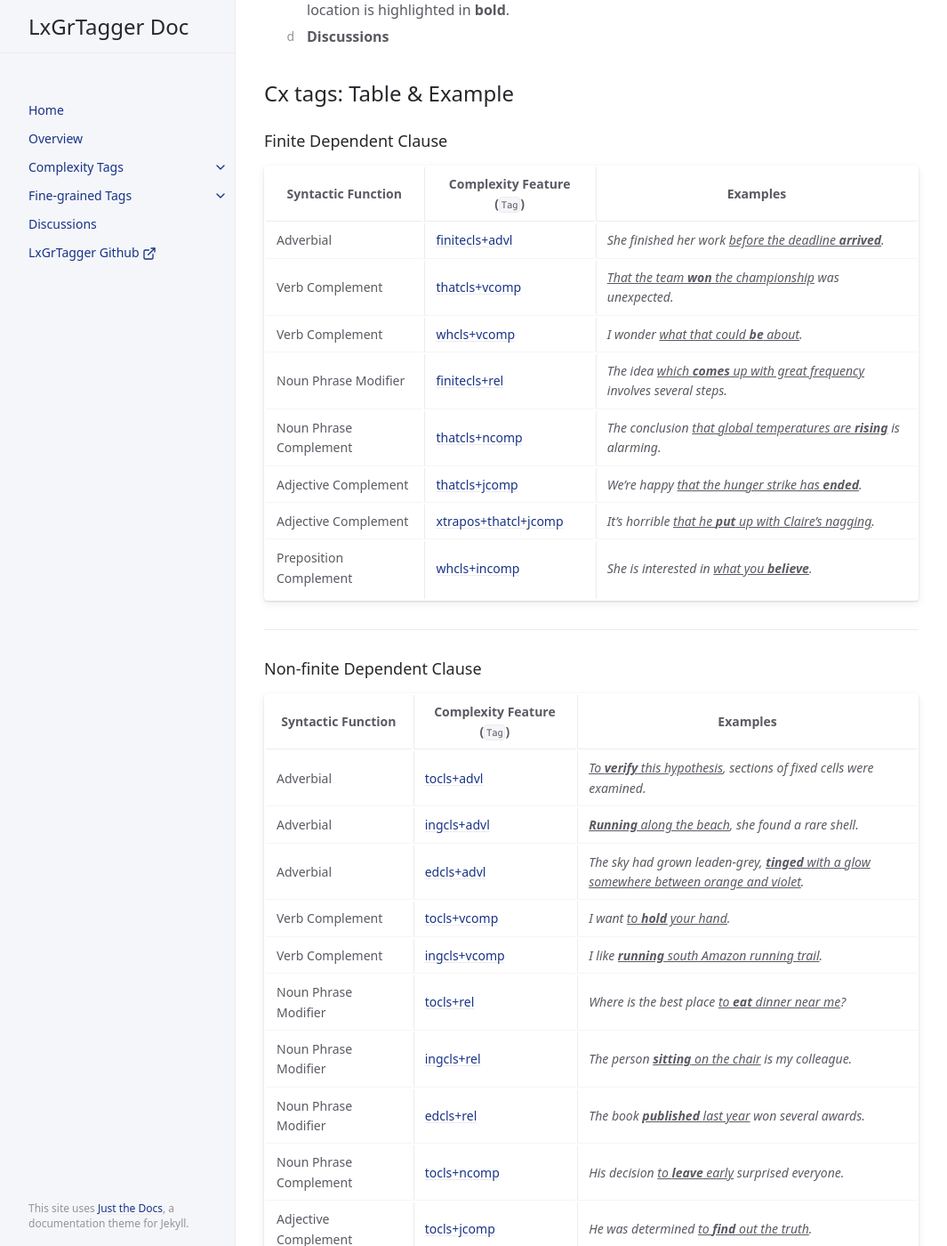
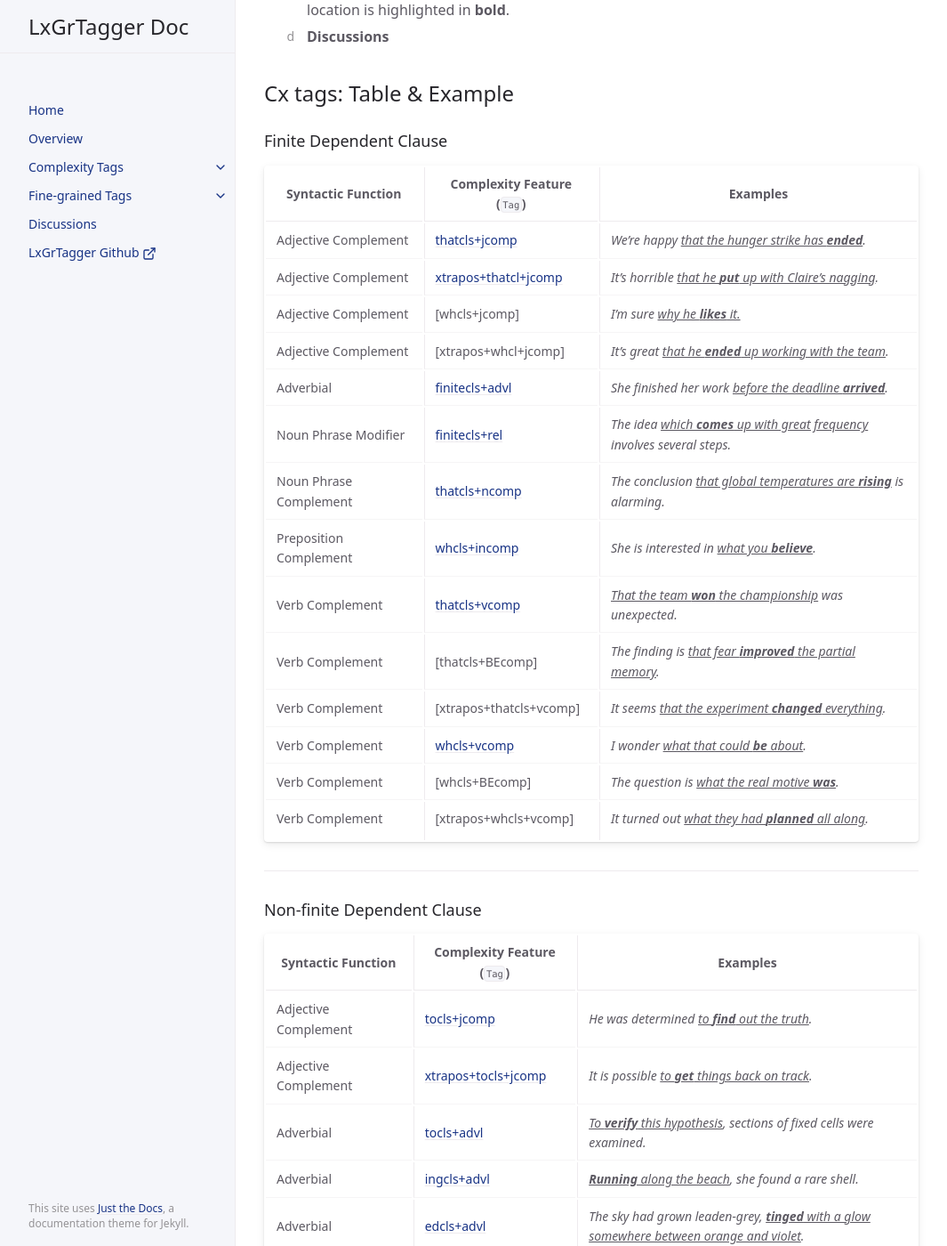
Before and after one commit to LCR-ADS-Lab/LxGrTagger-Documentation, a Jekyll site: the page built from docs/cx tags/index.md, in a window 1280 px wide and 1400 px high, scrolled down 461 px. Shown: the whole window at 89% size, without its empty margins (107-1172 px from the left). Built offline with Jekyll 4.4.1, drawn with Linux system fonts in a browser that asks for light colours; cached includes are drawn as plain includes; some of the changed text lies outside the part shown.

Commit message:
updated some tags

```diff
--- a/docs/cx tags/index.md
+++ b/docs/cx tags/index.md
@@ -26,14 +26,21 @@ The tagging scheme is organized into hierarchical structures:
 
 | Syntactic Function     | Complexity Feature (`Tag`) | Examples                                                        |
 |------------------------|----------------------------|-----------------------------------------------------------------|
+| Adjective Complement   | [thatcls+jcomp](./1_Finite%20Clause/5_Syntactic%20function5/#adjective--that-complement-clause)           | *We’re happy <ins>that the hunger strike has **ended**</ins>.*  |
+| Adjective Complement   | [xtrapos+thatcl+jcomp](./1_Finite%20Clause/5_Syntactic%20function5/#extraposed-adjective--that-complement-clause)   | *It's horrible <ins>that he **put** up with Claire’s nagging</ins>.* |
+| Adjective Complement   | [whcls+jcomp]           | *I'm sure <ins>why he **likes** it.</ins>*  |
+| Adjective Complement   | [xtrapos+whcl+jcomp]  | *It's great <ins>that he **ended** up working with the team</ins>.* |
 | Adverbial              | [finitecls+advl](./1_Finite%20Clause/1_Syntactic%20function1/#finite-adverbial-clause)          | *She finished her work <ins>before the deadline **arrived**</ins>.* |
-| Verb Complement        | [thatcls+vcomp](./1_Finite%20Clause/2_Syntactic%20function2/#verb--that-complement)          | *<ins>That the team **won** the championship</ins> was unexpected.* |
-| Verb Complement        | [whcls+vcomp](./1_Finite%20Clause/2_Syntactic%20function2/#verb--wh-complement)             | *I wonder <ins>what that could **be** about</ins>.*             |
 | Noun Phrase Modifier   | [finitecls+rel](./1_Finite%20Clause/3_Syntactic%20function3/#noun--finite-relative-clause)           | *The idea <ins>which **comes** up with great frequency</ins> involves several steps.* |
 | Noun Phrase Complement | [thatcls+ncomp](./1_Finite%20Clause/4_Syntactic%20function4/#noun--that-complement-clause)           | *The conclusion <ins>that global temperatures are **rising**</ins> is alarming.* |
-| Adjective Complement   | [thatcls+jcomp](./1_Finite%20Clause/5_Syntactic%20function5/#adjective--that-complement-clause)           | *We’re happy <ins>that the hunger strike has **ended**</ins>.*  |
-| Adjective Complement   | [xtrapos+thatcl+jcomp](./1_Finite%20Clause/5_Syntactic%20function5/#extraposed-adjective--that-complement-clause)   | *It's horrible <ins>that he **put** up with Claire’s nagging</ins>.* |
 | Preposition Complement | [whcls+incomp](./1_Finite%20Clause/6_Syntactic%20function6/#preposition--wh-complement-clause)            | *She is interested in <ins>what you **believe**</ins>.*         |
+| Verb Complement        | [thatcls+vcomp](./1_Finite%20Clause/2_Syntactic%20function2/#verb--that-complement)          | *<ins>That the team **won** the championship</ins> was unexpected.* |
+| Verb Complement        | [thatcls+BEcomp]         | *The finding is <ins>that fear **improved** the partial memory</ins>.* |
+| Verb Complement        | [xtrapos+thatcls+vcomp]         | *It seems <ins>that the experiment **changed** everything</ins>.* |
+| Verb Complement        | [whcls+vcomp](./1_Finite%20Clause/2_Syntactic%20function2/#verb--wh-complement)             | *I wonder <ins>what that could **be** about</ins>.*             |
+| Verb Complement        | [whcls+BEcomp]         | *The question is <ins>what the real motive **was**</ins>.* |
+| Verb Complement        | [xtrapos+whcls+vcomp]         | *It turned out <ins>what they had **planned** all along</ins>.* |
+
 
 ---
 
@@ -42,18 +49,19 @@ The tagging scheme is organized into hierarchical structures:
 
 | Syntactic Function     | Complexity Feature (`Tag`) | Examples                                                        |
 |------------------------|----------------------------|-----------------------------------------------------------------|
+| Adjective Complement   | [tocls+jcomp](./2_Non-finite%20Clause/5_Syntactic%20function5/#adjective--to-complement-clause)            | *He was determined <ins>to **find** out the truth</ins>.*       |
+| Adjective Complement   | [xtrapos+tocls+jcomp](./2_Non-finite%20Clause/5_Syntactic%20function5/#extraposed-adjective--to-complement-clause)     |  *It is possible <ins>to **get** things back on track</ins>.*    |
 | Adverbial              | [tocls+advl](./2_Non-finite%20Clause/1_Syntactic%20function1/#to-clause-as-adverbial)              | *<ins>To **verify** this hypothesis</ins>, sections of fixed cells were examined.* |
 | Adverbial              | [ingcls+advl](./2_Non-finite%20Clause/1_Syntactic%20function1/#ing-clause-as-adverbial)            | *<ins>**Running** along the beach</ins>, she found a rare shell.* |
 | Adverbial              | [edcls+advl](./2_Non-finite%20Clause/1_Syntactic%20function1/#ed-clause-as-adverbial)              | *The sky had grown leaden-grey, <ins>**tinged** with a glow somewhere between orange and violet</ins>.* |
-| Verb Complement        | [tocls+vcomp](./2_Non-finite%20Clause/2_Syntactic%20function2/#verb--to-complement-clause)             | *I want <ins>to **hold** your hand</ins>.*                     |
-| Verb Complement        | [ingcls+vcomp](./2_Non-finite%20Clause/2_Syntactic%20function2/#verb--ing-complement-clause)            | *I like <ins>**running** south Amazon running trail</ins>.*     |
+| Noun Phrase Complement | [tocls+ncomp](./2_Non-finite%20Clause/4_Syntactic%20function4/#noun--to-complement-clause)             | *His decision <ins>to **leave** early</ins> surprised everyone.* |
 | Noun Phrase Modifier   | [tocls+rel](./2_Non-finite%20Clause/3_Syntactic%20function3/#noun--to-relative-clause)               | *Where is the best place <ins>to **eat** dinner near me</ins>?* |
 | Noun Phrase Modifier   | [ingcls+rel](./2_Non-finite%20Clause/3_Syntactic%20function3/#noun--ing-relative-clause)              | *The person <ins>**sitting** on the chair</ins> is my colleague.* |
 | Noun Phrase Modifier   | [edcls+rel](./2_Non-finite%20Clause/3_Syntactic%20function3/#noun--ed-relative-clause)               | *The book <ins>**published** last year</ins> won several awards.* |
-| Noun Phrase Complement | [tocls+ncomp](./2_Non-finite%20Clause/4_Syntactic%20function4/#noun--to-complement-clause)             | *His decision <ins>to **leave** early</ins> surprised everyone.* |
-| Adjective Complement   | [tocls+jcomp](./2_Non-finite%20Clause/5_Syntactic%20function5/#adjective--to-complement-clause)            | *He was determined <ins>to **find** out the truth</ins>.*       |
-| Adjective Complement   | [xtrapos+tocls+jcomp](./2_Non-finite%20Clause/5_Syntactic%20function5/#extraposed-adjective--to-complement-clause)     | *It is possible <ins>to **get** things back on track</ins>.*    |
 | Preposition Complement | [ingcls+incomp](./2_Non-finite%20Clause/6_Syntactic%20function6/#preposition--ing-complement-clause)           | *The process <ins>for **washing** dishes by hand is attached</ins>.* |
+| Verb Complement        | [tocls+vcomp](./2_Non-finite%20Clause/2_Syntactic%20function2/#verb--to-complement-clause)             | *I want <ins>to **hold** your hand</ins>.*                     |
+| Verb Complement        | [ingcls+vcomp](./2_Non-finite%20Clause/2_Syntactic%20function2/#verb--ing-complement-clause)            | *I like <ins>**running** south Amazon running trail</ins>.*     |
+
 
 ---
 
@@ -62,6 +70,8 @@ The tagging scheme is organized into hierarchical structures:
 
 | Syntactic Function        | Complexity Feature (`Tag`) | Examples                                                        |
 |---------------------------|----------------------------|-----------------------------------------------------------------|
+| Adjective Complement      | [in+jcomp](./3_Dependent%20Phrase/3_Syntactic%20function3/#preposition-phrases-as-adjective-complement)                | *She was thrilled <ins>**with** her completion of the PhD program</ins>.* |
+| Adjective/Adverb Modifier | [rb+jjrbmod](./3_Dependent%20Phrase/4_Syntactic%20function4/#adverb-phrase-as-adjectiveadverb-modifier)              | *The movie was <ins>**surprisingly**</ins> good.*              |
 | Adverbial Phrase          | [rb+advl](./3_Dependent%20Phrase/1_Syntactic%20function1/#adverb-phrase)                 | *The car entered a curved road <ins>**slowly**</ins>.*          |
 | Prepositional Phrase      | [in+advl](./3_Dependent%20Phrase/1_Syntactic%20function1/#preposition-phrase)                 | *He spoke <ins>**with** enthusiasm</ins>.*                     |
 | Noun Phrase Modifier      | [attr+npremod](./3_Dependent%20Phrase/2_Syntactic%20function2/#attributive-adjectives-as-noun-pre-modifier)            | *She had <ins>a really **cute**</ins> idea.*                   |
@@ -69,5 +79,3 @@ The tagging scheme is organized into hierarchical structures:
 | Noun Phrase Modifier      | [of+npostmod](./3_Dependent%20Phrase/2_Syntactic%20function2/#of-phrases-as-noun)            | *Do you know the name <ins>**of** this flower</ins>?*          |
 | Noun Phrase Modifier      | [in+npostmod](./3_Dependent%20Phrase/2_Syntactic%20function2/#other-prepositional-phrases-as-noun)             | *The competition is open to young people <ins>**under** the age of 18</ins>.* |
 | Noun Phrase Modifier      | [appos+npostmod](./3_Dependent%20Phrase/2_Syntactic%20function2/#appositive-noun-phrase-as-noun)          | *The boss, <ins>John **Harris**</ins> is a passionate figure.* |
-| Adjective Complement      | [in+jcomp](./3_Dependent%20Phrase/3_Syntactic%20function3/#preposition-phrases-as-adjective-complement)                | *She was thrilled <ins>**with** her completion of the PhD program</ins>.* |
-| Adjective/Adverb Modifier | [rb+jjrbmod](./3_Dependent%20Phrase/4_Syntactic%20function4/#adverb-phrase-as-adjectiveadverb-modifier)              | *The movie was <ins>**surprisingly**</ins> good.*              |
```
Also changed, not shown: docs/Discussions.md (+9 -0 lines), 1 other file.
